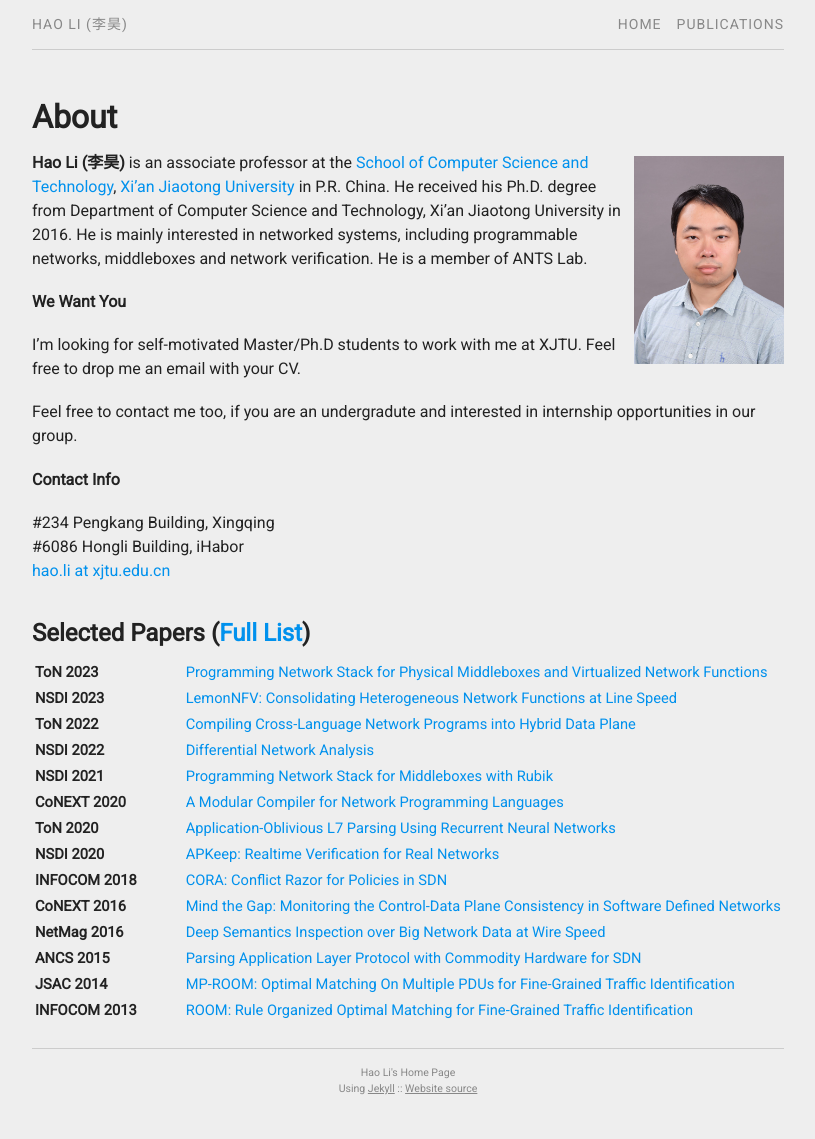
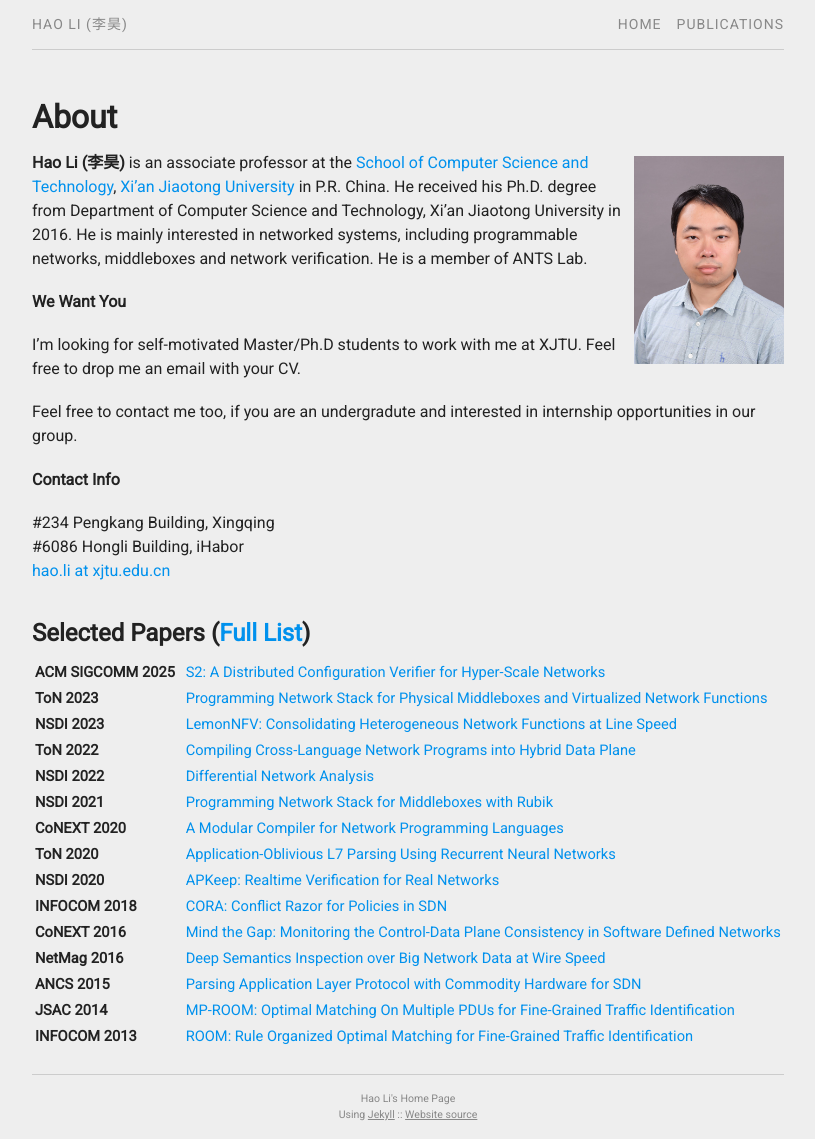
Before and after one commit to aquatoney/aquatoney.github.io, a Jekyll site: the page built from index.md, in a window 1280 px wide. Shown: the whole page, without its empty margins (232-1047 px from the left). Built offline with Jekyll 4.4.1, drawn with Linux system fonts in a browser that asks for light colours; before the commit the page ends 1113 px from its top, so only the background shows below that.

Commit message:
Update pubs.yml

```diff
--- a/_data/pubs.yml
+++ b/_data/pubs.yml
@@ -1,3 +1,11 @@
+    - title:   "S2: A Distributed Configuration Verifier for Hyper-Scale Networks"
+      author:  "Dan Wang, Peng Zhang, Wenbing Sun, Wenkai Li, Xing Feng, Hao Li, Jiawei Chen, Weirong Jiang, Yongping Tang"
+      journal: "ACM SIGCOMM"
+      year:    "2025"
+      corespd: "false"
+      select:  "true"
+      file:    "s2-sigcomm25-wang.pdf"
+
     - title:   "Occamy: A Preemptive Buffer Management for On-chip Shared-memory Switches"
       author:  "Danfeng Shan, Yunguang Li, Jinchao Ma, Zhenxing Zhang, Zeyu Liang, Xinyu Wen, Hao Li, Wanchun Jiang, Nan Li, Fengyuan Ren"
       journal: "ACM EuroSys"
```
